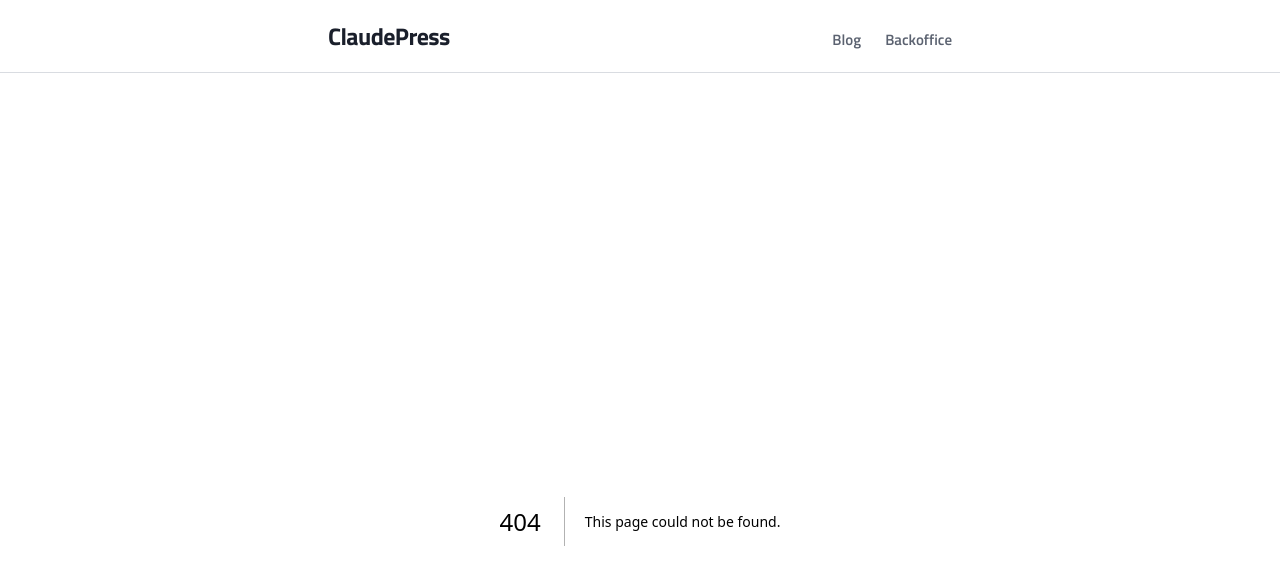
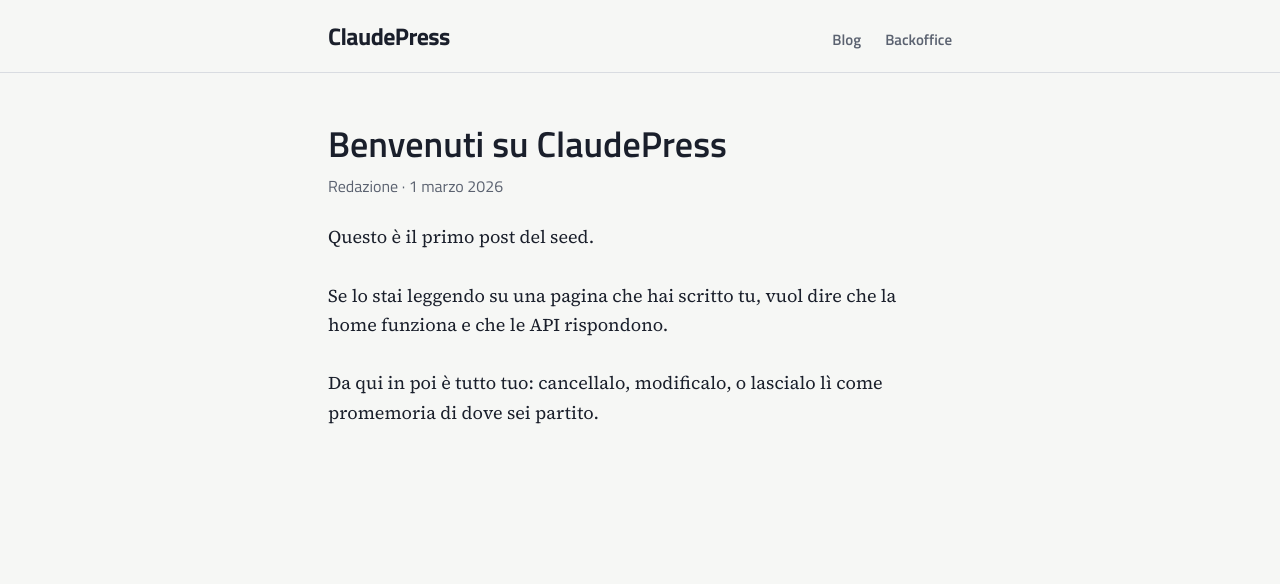
Before and after one commit to GBS06083-Carlo/claudepress-team-1, a Next.js app: page /posts/benvenuti-su-claudepress in a window 1280 px wide. Before the commit this address had no page. Shown: the top 584 px of the page. Built offline with nearby package versions, Linux system fonts and the light colour scheme.

Commit message:
feat: add public post detail page

```diff
--- /dev/null
+++ b/src/app/posts/[slug]/page.tsx
@@ -0,0 +1,58 @@
+import { notFound } from "next/navigation";
+import { API_ROUTES, apiUrl, type Post } from "@/contracts/blog";
+import { EmptyState } from "@/components/ui/EmptyState";
+
+type LoadResult = { kind: "ok"; post: Post } | { kind: "not_found" } | { kind: "error" };
+
+async function loadPost(slug: string): Promise<LoadResult> {
+  try {
+    const res = await fetch(apiUrl(API_ROUTES.postBySlug(slug)), { cache: "no-store" });
+    if (res.status === 404) return { kind: "not_found" };
+    if (!res.ok) return { kind: "error" };
+    return { kind: "ok", post: (await res.json()) as Post };
+  } catch {
+    return { kind: "error" };
+  }
+}
+
+export default async function PostPage({ params }: { params: Promise<{ slug: string }> }) {
+  const { slug } = await params;
+  const result = await loadPost(slug);
+
+  if (result.kind === "error") {
+    return (
+      <EmptyState
+        title="Impossibile caricare il post"
+        description="Qualcosa è andato storto. Riprova tra qualche istante."
+      />
+    );
+  }
+
+  // Le bozze non sono pubbliche: per il sito è come se non esistessero.
+  if (result.kind === "not_found" || result.post.status !== "published") {
+    notFound();
+  }
+
+  const { post } = result;
+
+  return (
+    <article className="space-y-6">
+      <header className="space-y-2">
+        <h1 className="text-4xl leading-tight font-semibold text-ink">{post.title}</h1>
+        <p className="text-muted">
+          {post.author} ·{" "}
+          <time dateTime={post.createdAt}>
+            {new Date(post.createdAt).toLocaleDateString("it-IT", {
+              day: "numeric",
+              month: "long",
+              year: "numeric",
+            })}
+          </time>
+        </p>
+      </header>
+      <div className="max-w-prose font-serif text-lg leading-relaxed whitespace-pre-wrap text-ink">
+        {post.content}
+      </div>
+    </article>
+  );
+}
```
